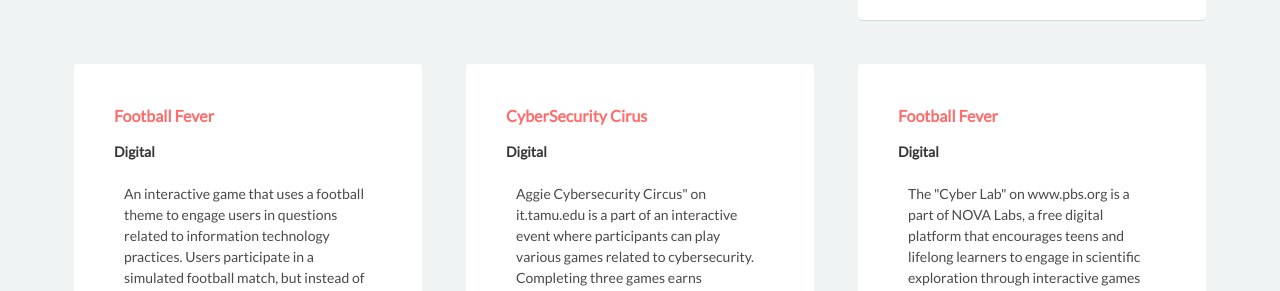
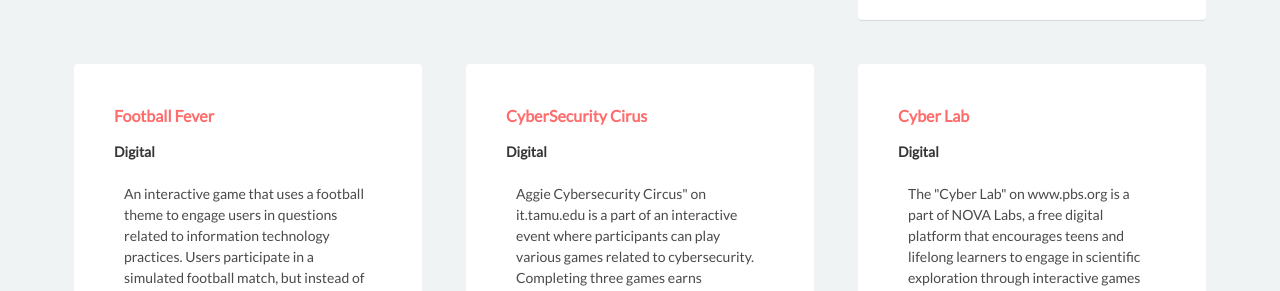
Before and after one commit to cyberdefendersprogram/www-homepage, a Jekyll site: the page built from pages/programs/games4security.html, in a window 1280 px wide and 900 px high, scrolled down 2042 px. Shown: the part 154-445 px from the top of the window. Built offline with Jekyll 4.4.1, drawn with Linux system fonts in a browser that asks for light colours; nearby versions of some CDN libraries; comment, search, counter and statistics services are not loaded.

Commit message:
Update games4security.yml

```diff
--- a/_data/games4security.yml
+++ b/_data/games4security.yml
@@ -89,7 +89,7 @@
 - link: https://www.pbs.org/wgbh/nova/labs//lab/cyber/research#/newuser
   review: |
     The "Cyber Lab" on www.pbs.org is a part of NOVA Labs, a free digital platform that encourages teens and lifelong learners to engage in scientific exploration through interactive games and activities.
-  title: Football Fever
+  title: Cyber Lab
   tag: pbs labs
   type: Digital
 - link: https://play.cyberstart.com/dashboard
```
